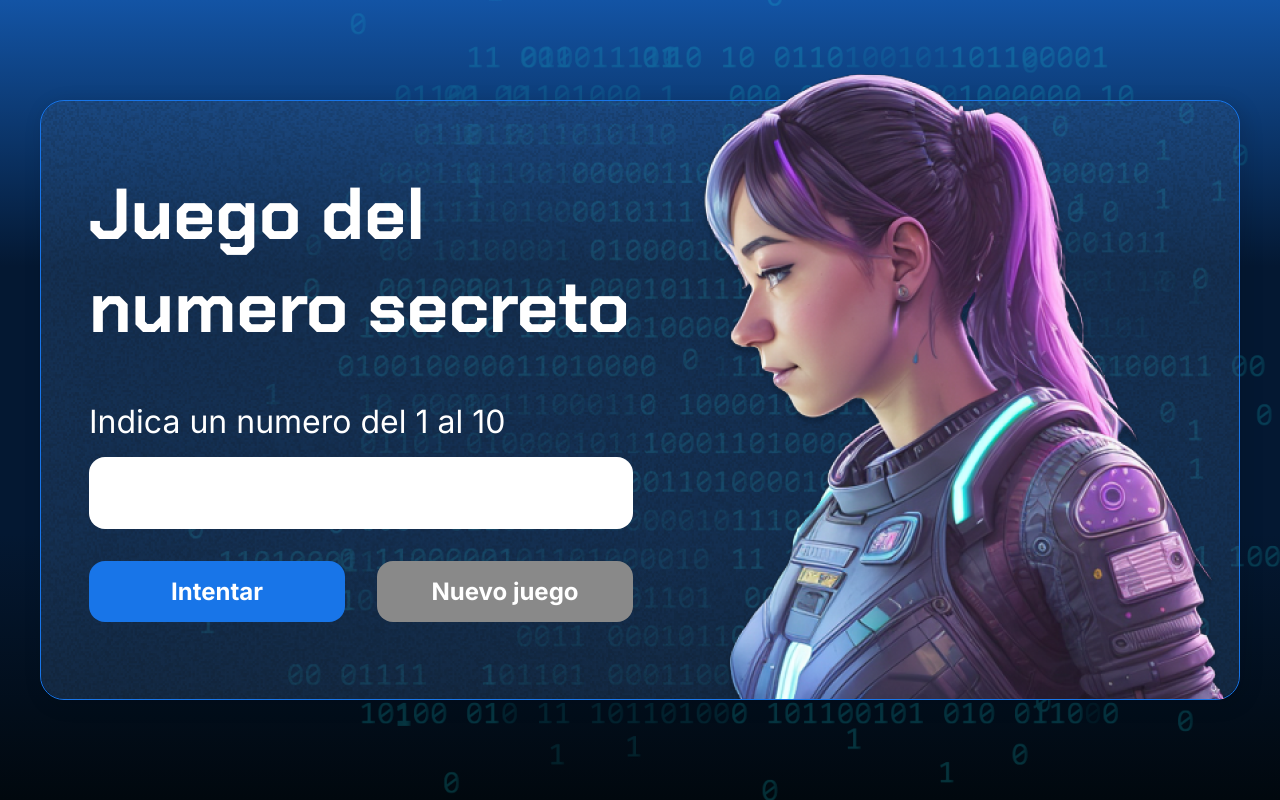
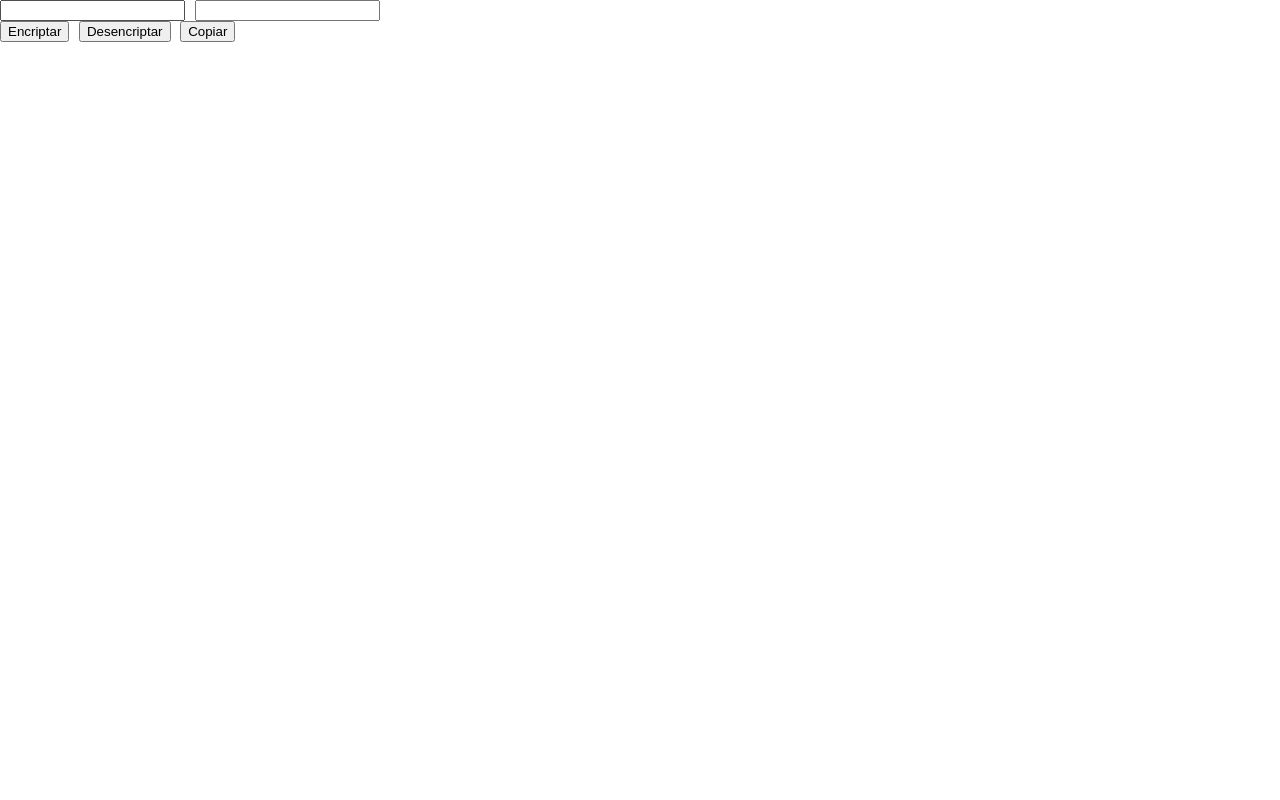
Before and after one commit to Moises-Ayala/encriptador-de-texto, a plain HTML site: page index.html in a window 1280 px wide. Drawn offline with Linux system fonts and the light colour scheme; a web font is replaced by a local one.

Commit message:
28/02/24 16:42 oficina

```diff
--- a/index.html
+++ b/index.html
@@ -1,36 +1,34 @@
 <!DOCTYPE html>
-<html lang="pt-br">
+<html lang="es">
 
 <head>
     <meta charset="UTF-8">
+    <link rel="stylesheet" href="reset.css">
     <meta name="viewport" content="width=device-width, initial-scale=1.0">
     <link rel="preconnect" href="https://fonts.googleapis.com">
     <link rel="preconnect" href="https://fonts.gstatic.com" crossorigin>
-    <link href="https://fonts.googleapis.com/css2?family=Chakra+Petch:wght@700&family=Inter:wght@400;700&display=swap"
-        rel="stylesheet">
+    <link href="https://fonts.googleapis.com/css2?family=Kode+Mono:wght@400..700&family=Merriweather:ital,wght@0,300;0,400;0,700;0,900;1,300;1,400;1,700;1,900&family=Montserrat:ital,wght@0,100..900;1,100..900&display=swap" rel="stylesheet">
     <link rel="stylesheet" href="style.css">
-    <title>JS Game</title>
+    <title>Encriptador</title>
 </head>
 
 <body>
-    <div class="container">
-        <div class="container__contenido">
-            <div class="container__informaciones">
-                <div class="container__texto">
-                    <h1></h1>
-                    <p class="texto__parrafo"></p>
-                </div>
-                <input type="number" id="valorUsuario" min="1" max="10" class="container__input">
+    <header>
+    </header>
+    <main>
+        <label for="encrpitar-desencriptar"></label>
+        <input type="text" id="encrpitar-desencriptar" required>
+        <label for="copiar"></label>
+        <input type="text" id="copiar" required>
+    </main>
+    <footer>
+        <div class="container__boton">
+            <button class="container__boton">Encriptar</button>
+            <button class="container__boton">Desencriptar</button>
+            <button class="container__boton">Copiar</button>
 
-                <div class="chute container__botones">
-                    <button onclick="verificarIntento();" class="container__boton">Intentar</button>
-                    <button onclick="reiniciarJuego();" class="container__boton" id="reiniciar" disabled="">Nuevo juego</button>
-                </div>
-            </div>
-            <img src="./img/ia.png" alt="Una persona mirando a la izquierda" class="container__imagen-persona" />
         </div>
-    </div>
-    <script src="app.js" defer></script>
+    </footer>
 </body>
 
 </html>
--- a/style.css
+++ b/style.css
@@ -1,111 +1,3 @@
-* {
-    box-sizing: border-box;
-    margin: 0;
-    padding: 0;
-    color: white;
+body {
+    font-family: "Kode Mono", monospace;
 }
-
-body {
-    background: linear-gradient(#1354A5 0%, #041832 33.33%, #041832 66.67%, #01080E 100%);
-    height: 100vh;
-    display: flex;
-    align-items: center;
-    justify-content: center;
-}
-
-
-body::before {
-    background-image: url("img/code.png");
-    background-repeat: no-repeat;
-    background-position: right;
-    content: "";
-    display: block;
-    position: absolute;
-    width: 100%;
-    height: 100%;
-    opacity: 0.4;
-}
-
-.container {
-    width: 1200px;
-    height: 600px;
-    display: flex;
-    align-items: center;
-    justify-content: space-between;
-    border-radius: 24px;
-    border: 1px solid #1875E8;
-    box-shadow: 4px 4px 20px 0px rgba(1, 8, 14, 0.15);
-    background-image: url("img/Ruido.png");
-    background-size: 100% 100%;
-    position: relative;
-}
-
-
-.container__contenido {
-    display: flex;
-    align-items: center;
-    position: absolute;
-    bottom: 0;
-}
-
-.container__informaciones {
-    flex: 1;
-    padding: 3rem;
-}
-
-.container__boton {
-    border-radius: 16px;
-    background: #1875E8;
-    padding: 16px 24px;
-    width: 100%;
-    font-size: 24px;
-    font-weight: 700;
-    border: none;
-    margin-top: 2rem;
-}
-
-.container__boton:disabled {
-    background: #898989;
-}
-
-.container__texto {
-    margin: 16px 0 16px 0;
-}
-
-.container__texto-azul {
-    color: #1875E8;
-}
-
-.container__input {
-    width: 100%;
-    height: 72px;
-    border-radius: 16px;
-    background-color: #FFF;
-    border: none;
-    color: #1875E8;
-    padding: 2rem;
-    font-size: 24px;
-    font-weight: 700;
-    font-family: 'Inter', sans-serif;
-}
-
-.container__botones {
-    display: flex;
-    gap: 2em;
-}
-
-h1 {
-    font-family: 'Chakra Petch', sans-serif;
-    font-size: 72px;
-    padding-bottom: 3rem;
-}
-
-p,
-button {
-    font-family: 'Inter', sans-serif;
-}
-
-.texto__parrafo {
-    font-size: 32px;
-    font-weight: 400;
-}
```
